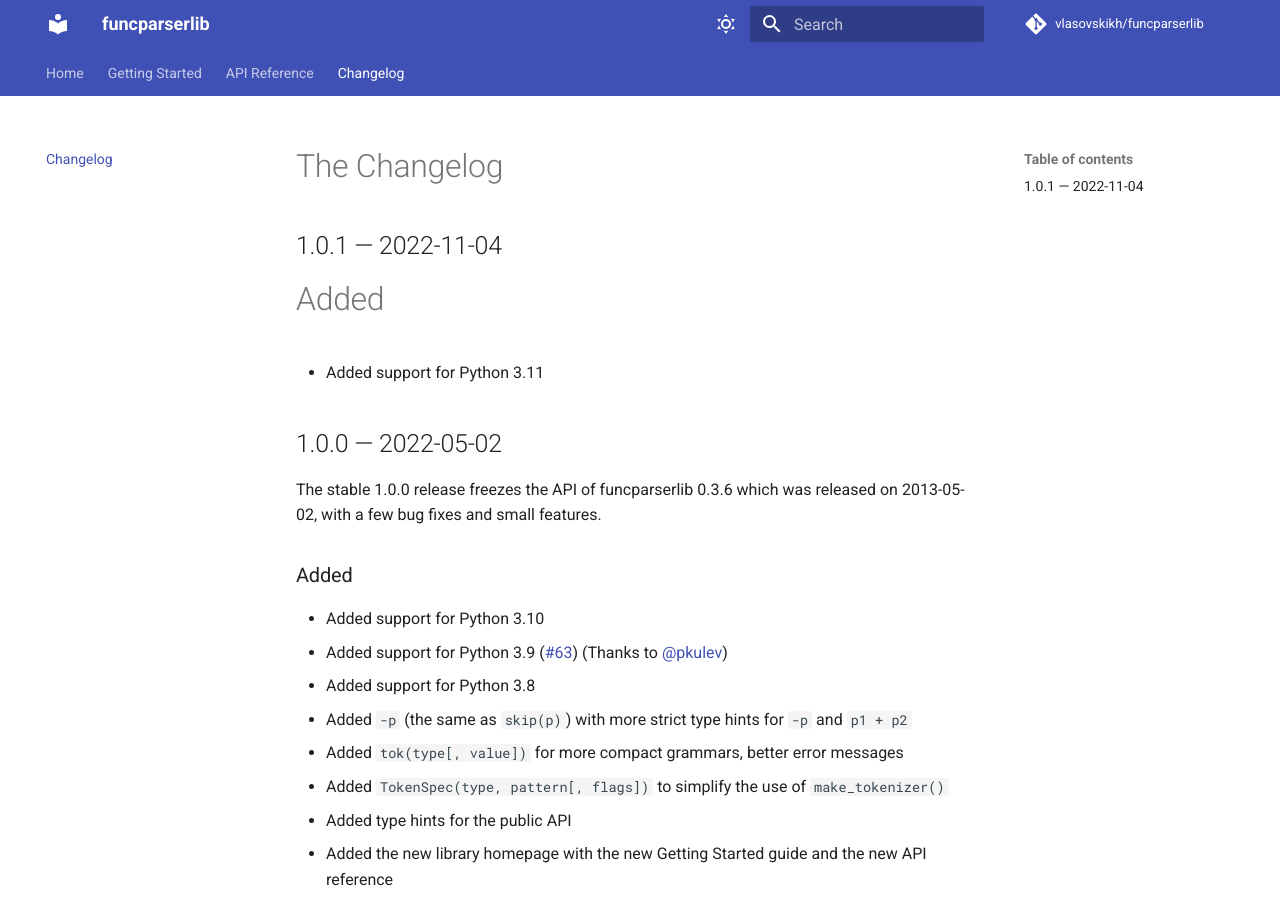
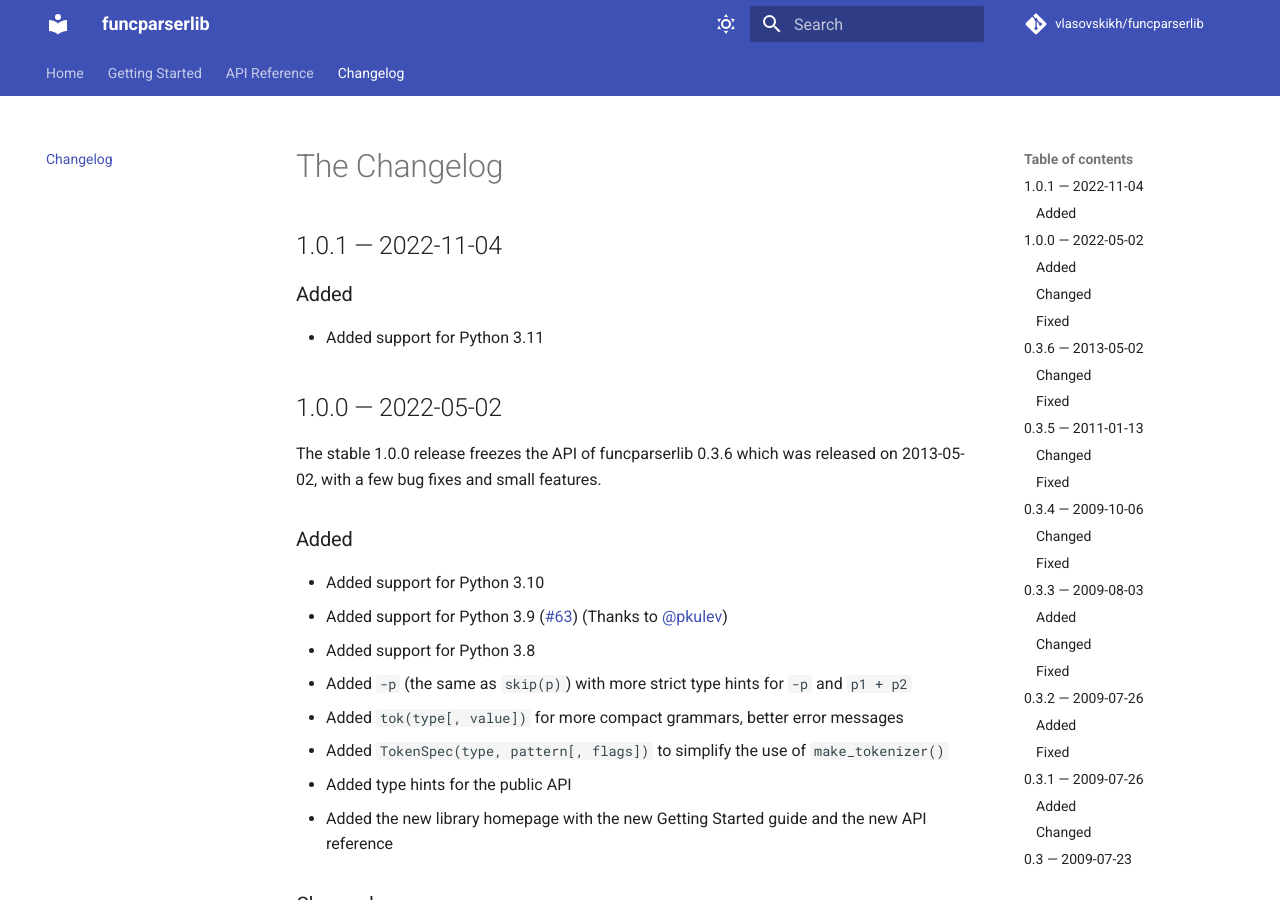
Before and after one commit to vlasovskikh/funcparserlib, an MkDocs documentation site: the page built from docs/changes.md, in a window 1280 px wide and 900 px high. Built offline with MkDocs 1.6.1 and Material for MkDocs 9.7.7, drawn with Linux system fonts in a browser that asks for light colours; comment, search, counter and statistics services are not loaded.

Commit message:
Fixed formatting

```diff
--- a/docs/changes.md
+++ b/docs/changes.md
@@ -5,7 +5,7 @@
 1.0.1 — 2022-11-04
 ------------------
 
-# Added
+### Added
 
 * Added support for Python 3.11
 
```
